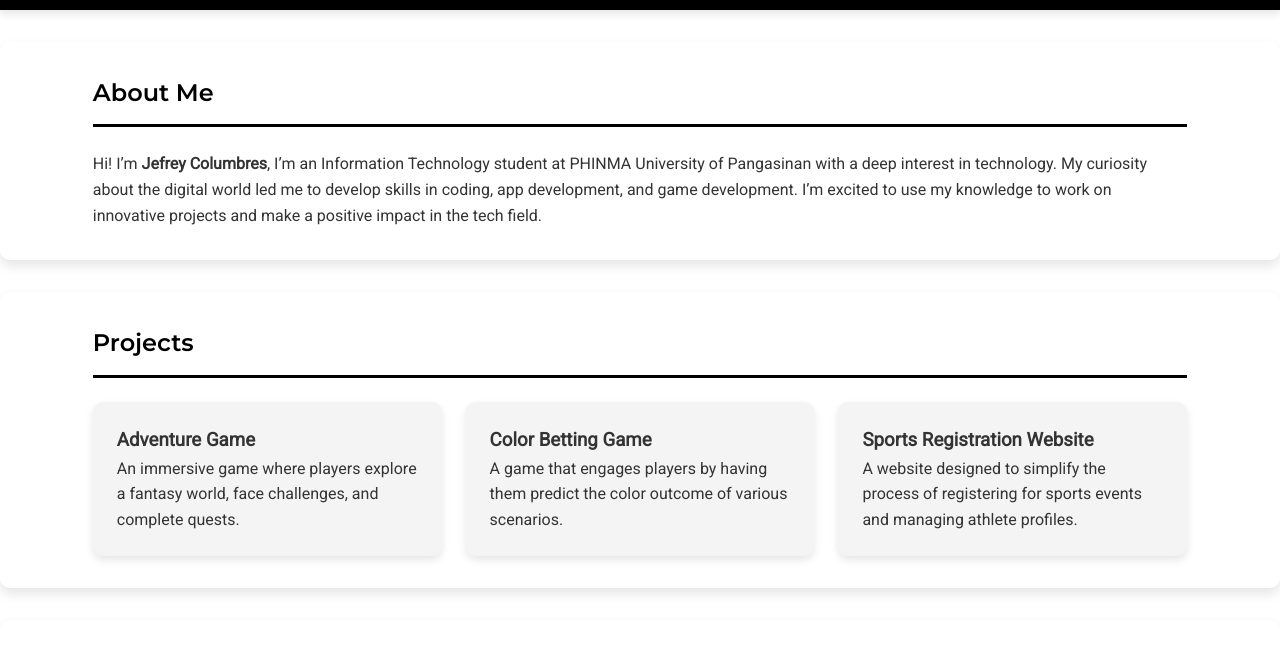
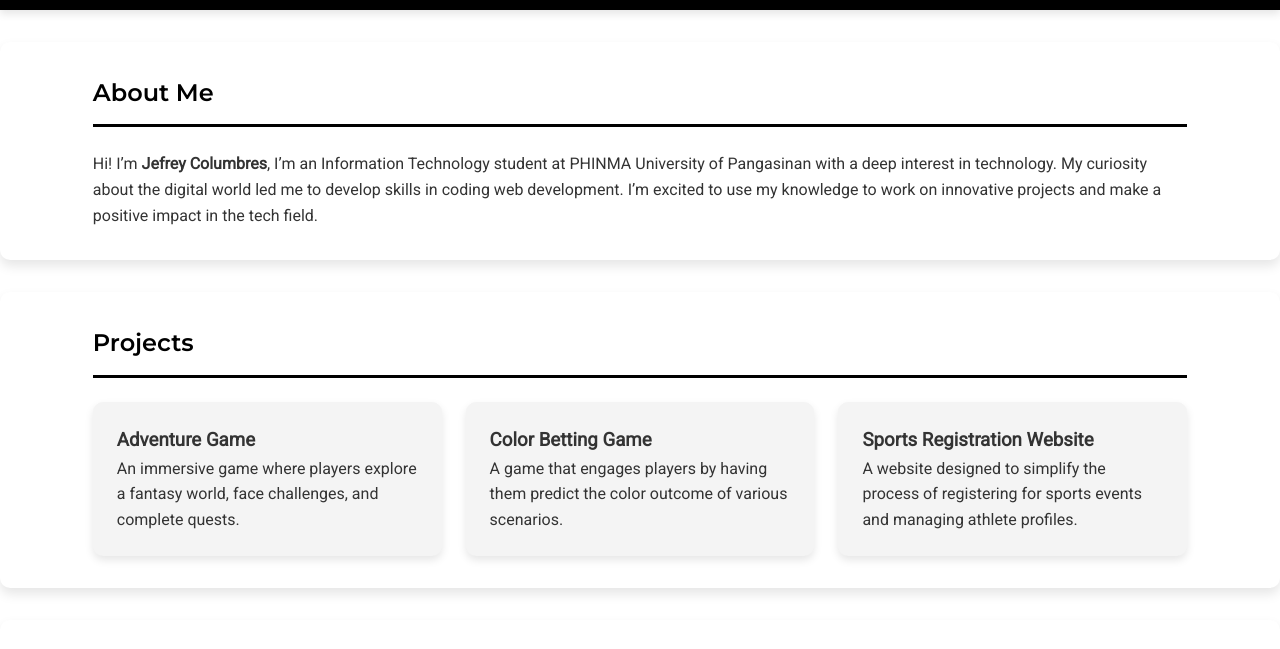
Before and after one commit to ColumbresJefrey/ColumbresJefrey.github.io, a plain HTML site: page index.html in a window 1280 px wide. Shown: the part 102-751 px from the top of the page. Drawn offline with Linux system fonts and the light colour scheme.

Commit message:
changed paragraph

```diff
--- a/index.html
+++ b/index.html
@@ -29,7 +29,7 @@
         <section id="about">
             <div class="container">
                 <h2>About Me</h2>
-                <p>Hi! I’m <b>Jefrey Columbres</b>, I’m an Information Technology student at PHINMA University of Pangasinan with a deep interest in technology. My curiosity about the digital world led me to develop skills in coding, app development, and game development. I’m excited to use my knowledge to work on innovative projects and make a positive impact in the tech field.</p>
+                <p>Hi! I’m <b>Jefrey Columbres</b>, I’m an Information Technology student at PHINMA University of Pangasinan with a deep interest in technology. My curiosity about the digital world led me to develop skills in coding web development. I’m excited to use my knowledge to work on innovative projects and make a positive impact in the tech field.</p>
             </div>
         </section>
 
```
Also changed, not shown: logo.jpg (deleted).
